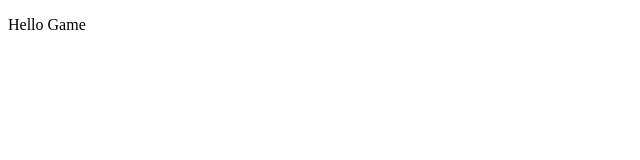
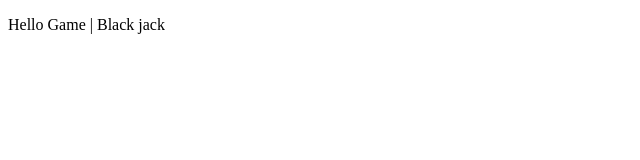
Before and after one commit to gabrielintech1999/black-jack-game, a plain HTML site: page index.html in a window 1280 px wide. Shown: the full height of the page, 0-640 px from the left. Drawn offline with Linux system fonts and the light colour scheme.

Commit message:
second commit

```diff
--- a/index.html
+++ b/index.html
@@ -6,6 +6,6 @@
     <title>black jack game | game</title>
 </head>
 <body>
-    <p>Hello Game</p>
+    <p>Hello Game | Black jack</p>
 </body>
 </html>
```
